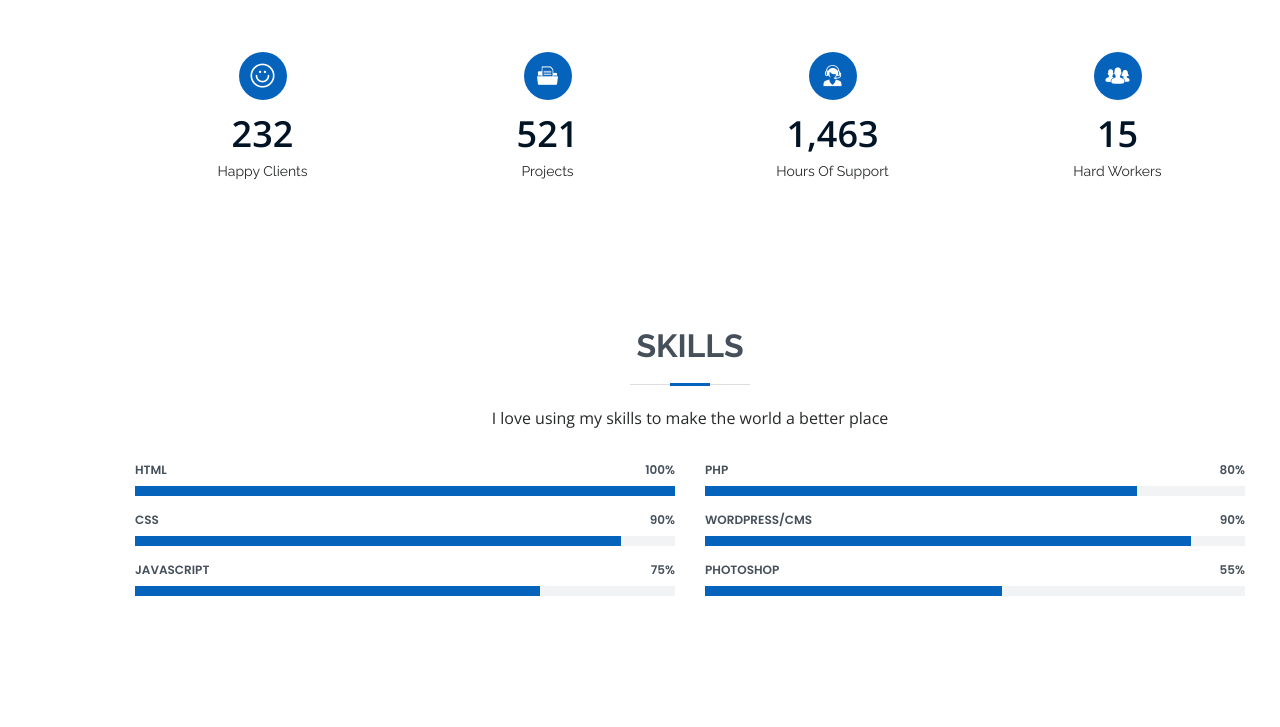
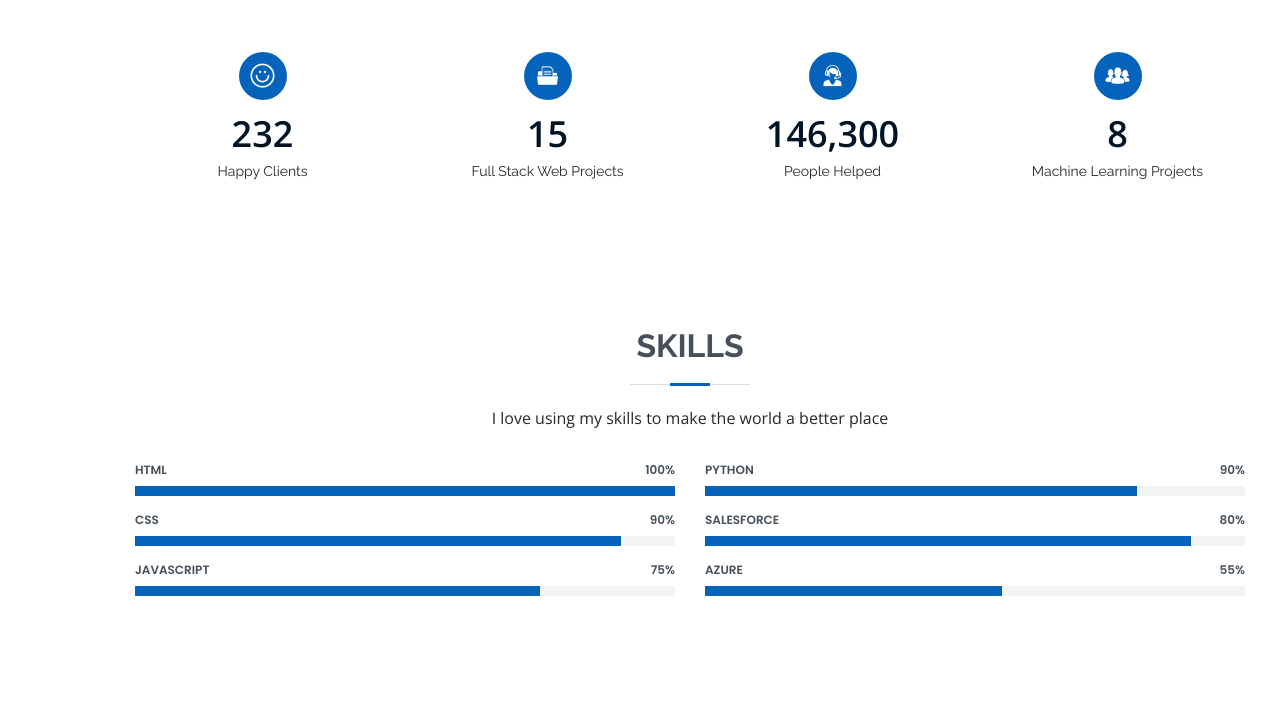
Before and after one commit to AnupreetaMishra/resume, a plain HTML site: page index.html in a window 1280 px wide. Shown: the part 1640-2367 px from the top of the page. Drawn offline with nearby package versions, Linux system fonts and the light colour scheme.

Commit message:
Added option to download resume

```diff
--- a/index.html
+++ b/index.html
@@ -126,27 +126,26 @@
 					<div class="col-lg-3 col-md-6 mt-5 mt-md-0">
 						<div class="count-box">
 							<i class="icofont-document-folder"></i>
-							<span data-toggle="counter-up">521</span>
-							<p>Projects</p>
+							<span data-toggle="counter-up">15</span>
+							<p>Full Stack Web Projects</p>
 						</div>
 					</div>
 
 					<div class="col-lg-3 col-md-6 mt-5 mt-lg-0">
 						<div class="count-box">
 							<i class="icofont-live-support"></i>
-							<span data-toggle="counter-up">1,463</span>
-							<p>Hours Of Support</p>
+							<span data-toggle="counter-up">1,46300</span>
+							<p>People Helped</p>
 						</div>
 					</div>
 
 					<div class="col-lg-3 col-md-6 mt-5 mt-lg-0">
 						<div class="count-box">
 							<i class="icofont-users-alt-5"></i>
-							<span data-toggle="counter-up">15</span>
-							<p>Hard Workers</p>
+							<span data-toggle="counter-up">8</span>
+							<p>Machine Learning Projects</p>
 						</div>
 					</div>
-
 				</div>
 
 			</div>
@@ -194,7 +193,7 @@
 					<div class="col-lg-6">
 
 						<div class="progress">
-							<span class="skill">PHP <i class="val">80%</i></span>
+							<span class="skill">Python <i class="val">90%</i></span>
 							<div class="progress-bar-wrap">
 								<div class="progress-bar" role="progressbar" aria-valuenow="80" aria-valuemin="0"
 									aria-valuemax="100"></div>
@@ -202,7 +201,7 @@
 						</div>
 
 						<div class="progress">
-							<span class="skill">WordPress/CMS <i class="val">90%</i></span>
+							<span class="skill">Salesforce <i class="val">80%</i></span>
 							<div class="progress-bar-wrap">
 								<div class="progress-bar" role="progressbar" aria-valuenow="90" aria-valuemin="0"
 									aria-valuemax="100"></div>
@@ -210,7 +209,7 @@
 						</div>
 
 						<div class="progress">
-							<span class="skill">Photoshop <i class="val">55%</i></span>
+							<span class="skill">Azure <i class="val">55%</i></span>
 							<div class="progress-bar-wrap">
 								<div class="progress-bar" role="progressbar" aria-valuenow="55" aria-valuemin="0"
 									aria-valuemax="100"></div>
@@ -303,6 +302,13 @@
 				</div>
 
 			</div>
+			<div class="section-title">
+
+					<h3>Click <a href="assets/resumefile/Anupreeta_Mishra.pdf" download>here</a> to download resume</h3>
+
+			</div>
+
+
 		</section><!-- End Resume Section -->
 
 		<!-- ======= Portfolio Section ======= -->
```
Also changed, not shown: 1 other file.
